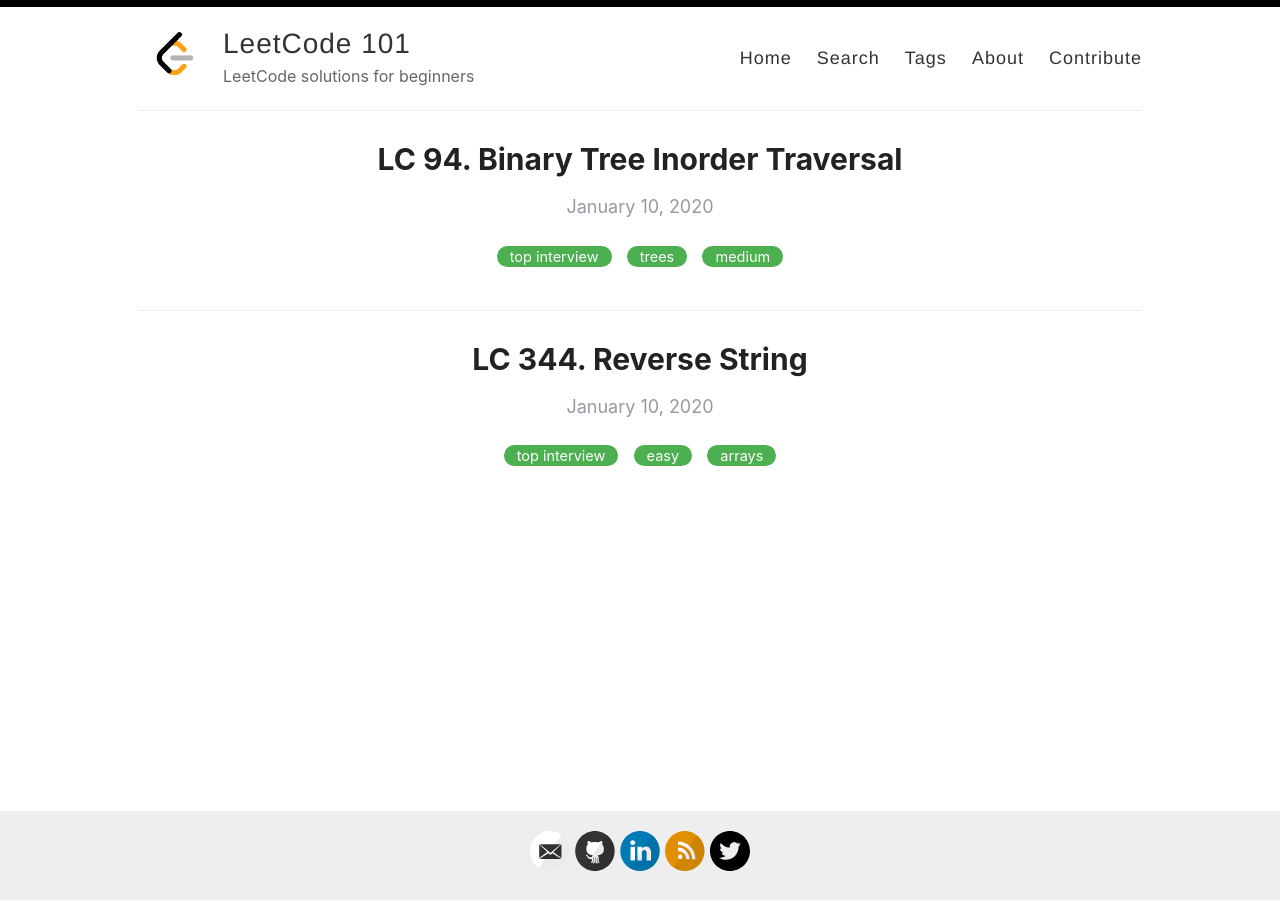
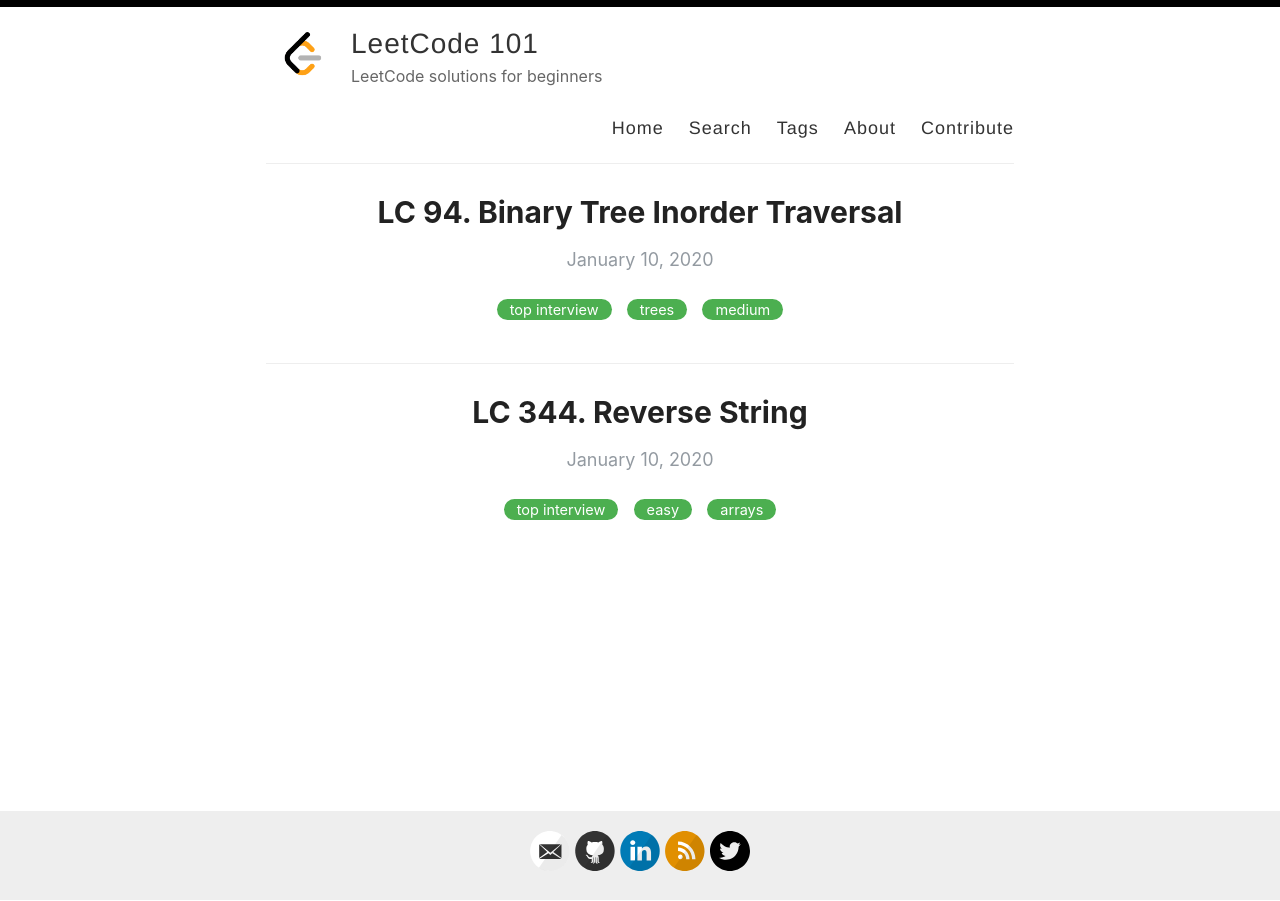
Before and after one commit to sarthak-sehgal/leetcode101, a Jekyll site: the page built from index.html, in a window 1280 px wide. Built offline with Jekyll 4.4.1, drawn with Linux system fonts in a browser that asks for light colours; the list of posts is cut into pages by our own code.

Commit message:
Update width

```diff
--- a/assets/style.scss
+++ b/assets/style.scss
@@ -32,7 +32,7 @@ body {
 
 .container {
   margin: 0 auto;
-  max-width: 80vw;
+  max-width: 60vw;
   padding: 0 10px;
   width: 100%;
 }
```
